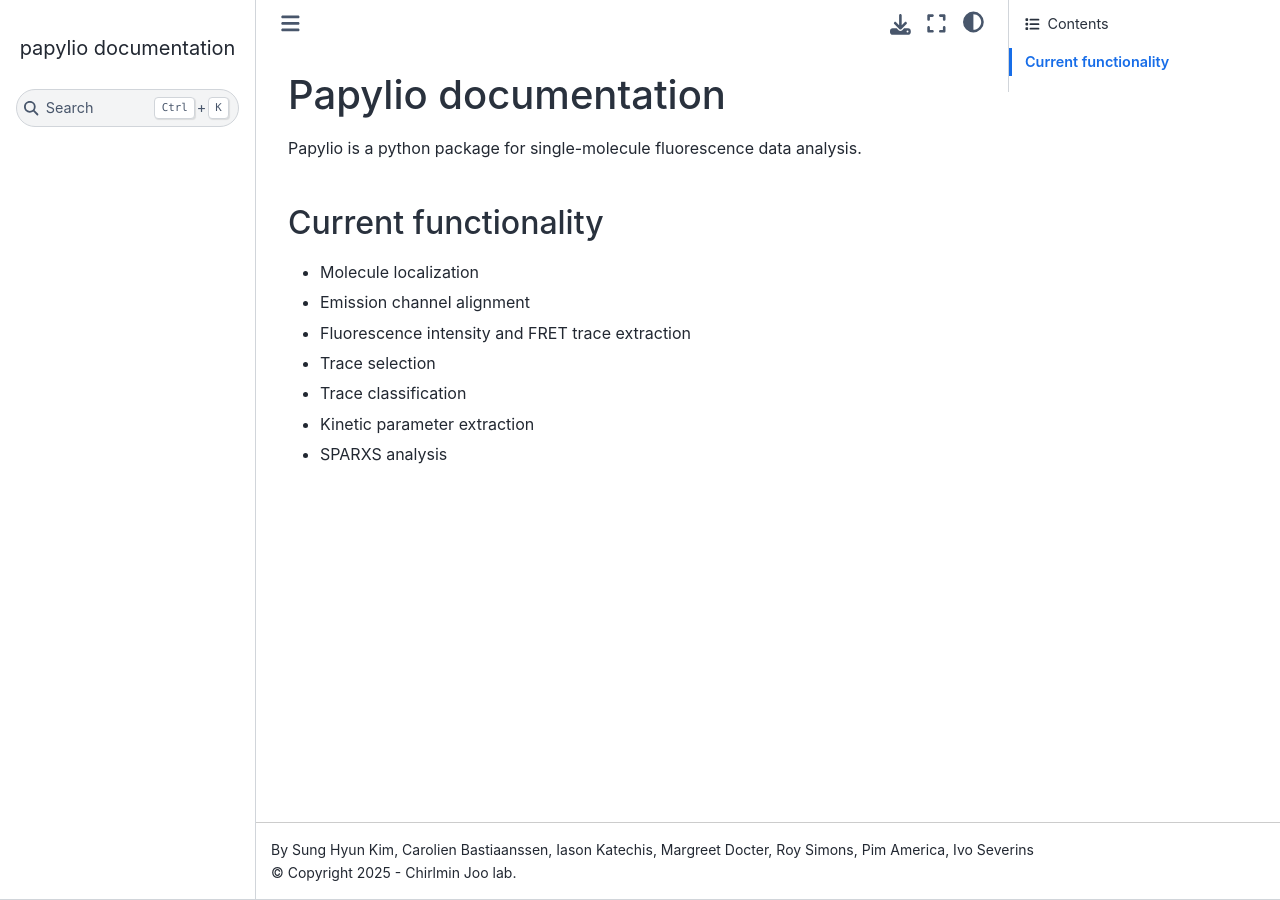
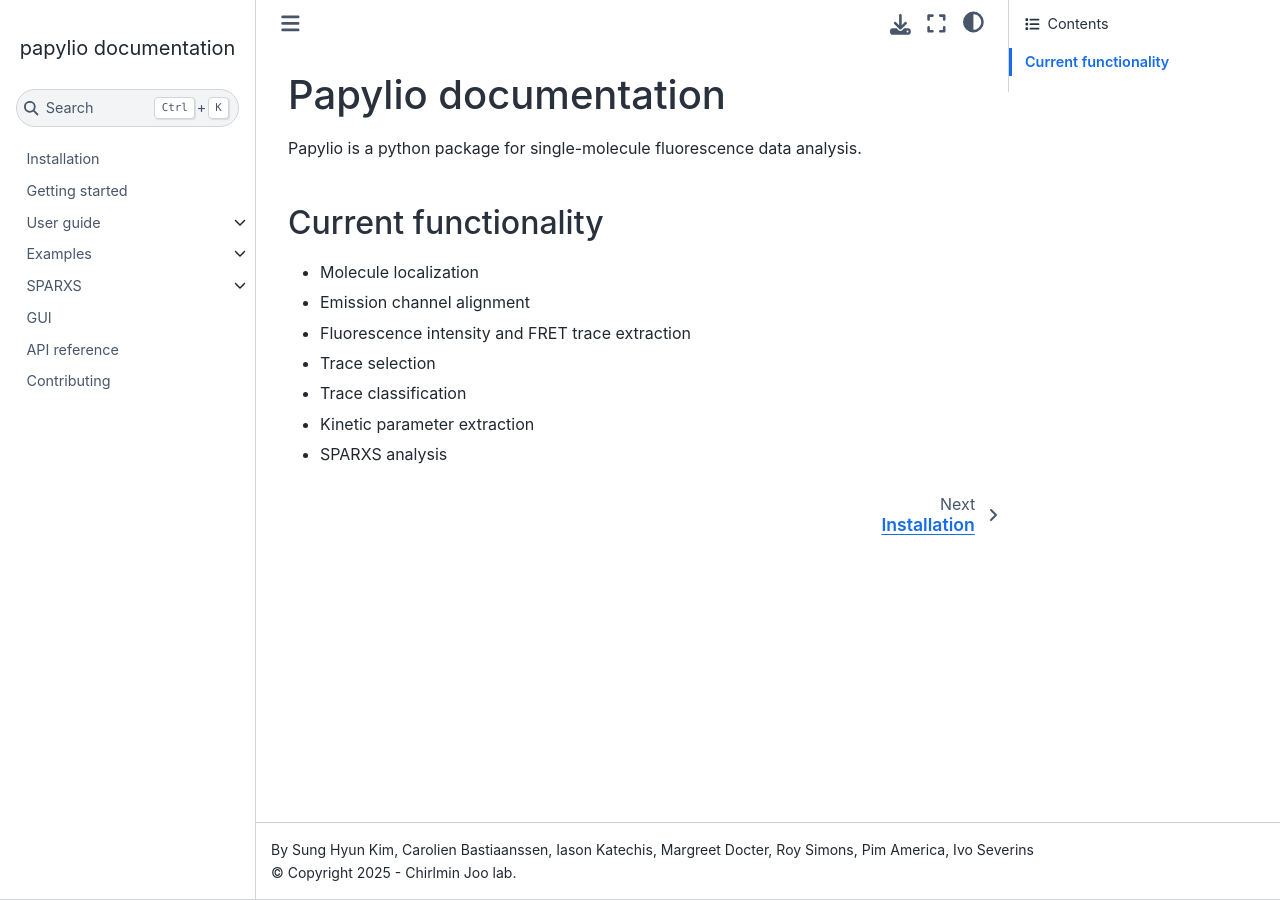
Before and after one commit to jacobkers/papylio_kers, a Sphinx documentation site: the page built from docs/index.rst, in a window 1280 px wide. Built offline with Sphinx 7.4.7 and the Sphinx Book theme 1.1.4, drawn with Linux system fonts in a browser that asks for light colours; pages that are not in the unit, such as notebooks, are missing from menus; the version number could not be read and is left out.

Commit message:
Return toctree in main index of docs

```diff
--- a/docs/index.rst
+++ b/docs/index.rst
@@ -19,3 +19,17 @@ Current functionality
 - Trace classification
 - Kinetic parameter extraction
 - SPARXS analysis
+
+
+.. toctree::
+    :maxdepth: 2
+    :hidden:
+
+    Installation
+    Getting started
+    User guide <user_guide/index>
+    Examples <examples/index>
+    SPARXS <SPARXS/index>
+    GUI
+    API reference
+    Contributing
```
